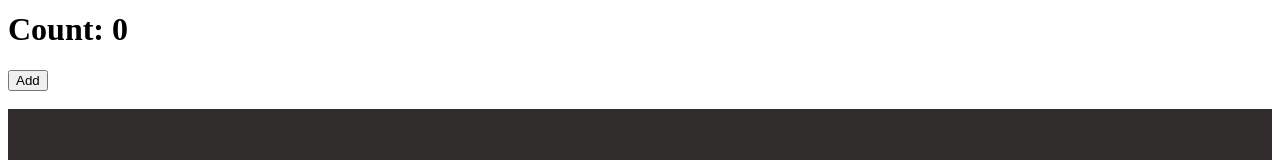
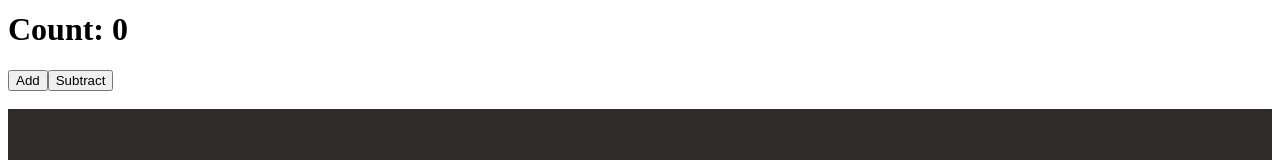
Before and after one commit to Piwoksn/React-Js-2, a React (Vite) app in the folder my-react-app/: page / in a window 1280 px wide. Shown: the part 180-340 px from the top of the page. Built offline with nearby package versions, Linux system fonts and the light colour scheme.

Commit message:
added a minus function

```diff
--- a/my-react-app/src/useEffects.jsx
+++ b/my-react-app/src/useEffects.jsx
@@ -10,10 +10,14 @@ function UseEffect() {
   function add() {
     setCount((c) => c + 1);
   }
+  function minus() {
+    setCount((c) => c - 1);
+  }
   return (
     <>
       <h1>Count: {count}</h1>
       <button onClick={add}>Add</button>
+      <button onClick={minus}>Subtract</button>
       <br />
       <br />
     </>
```
